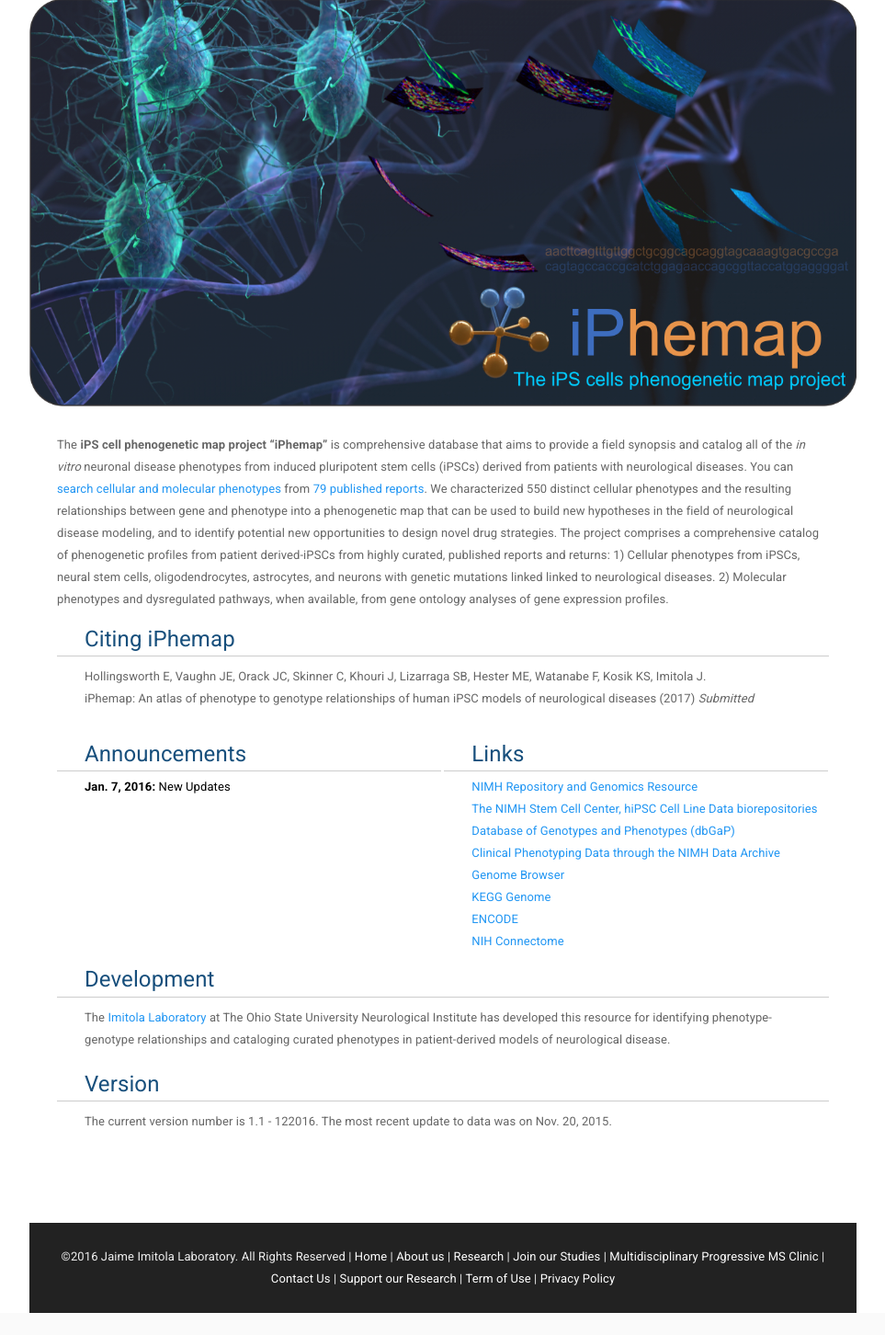
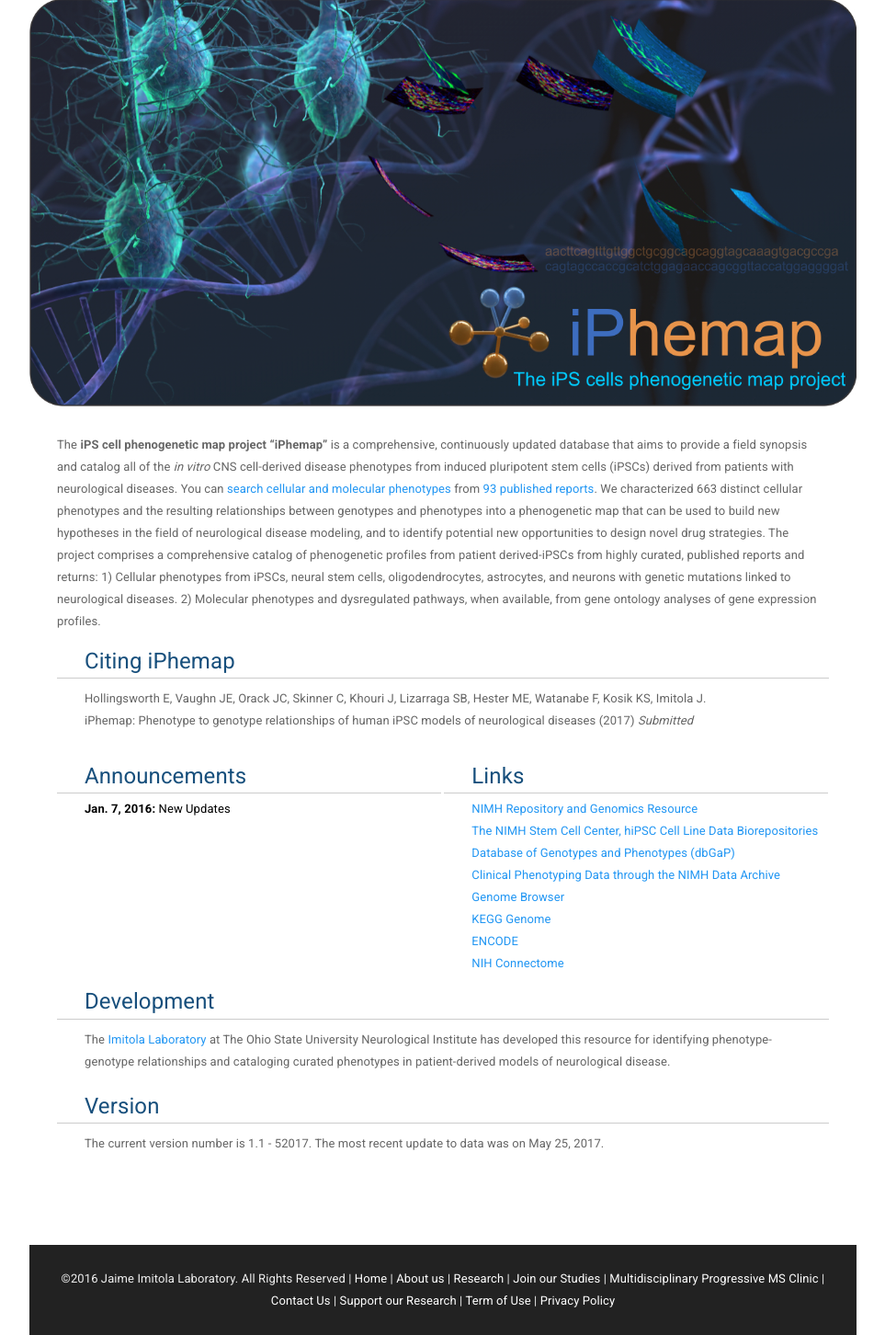
Before and after one commit to ewholling/iphemap, a Django app: page / in a window 1280 px wide. Shown: the part 88-1540 px from the top of the page at 92% size, without its empty margins (158-1121 px from the left). Before the commit the page ends 1516 px from the top, so only its background shows below. Run offline with Django 3.2, Linux system fonts and the light colour scheme; data comes from the database, SQL or seed files in the repository; some libraries are stand-ins or nearby versions.

Commit message:
Create about.html

```diff
--- a/pkg/ipscdb/templates/ipscdb/about.html
+++ b/pkg/ipscdb/templates/ipscdb/about.html
@@ -6,20 +6,20 @@
  </div>
   <div class="tinted">
     <p>
-  The <b>iPS cell phenogenetic map project “iPhemap”</b> is comprehensive
-  database that aims to provide a field synopsis and catalog all of the
-  <i>in vitro</i> neuronal disease phenotypes from induced pluripotent stem
-  cells (iPSCs) derived from patients with neurological diseases.
-  You can <a href="search">search cellular and molecular phenotypes </a>
-  from <a href="/studies">79 published reports</a>. We characterized 550
-  distinct  cellular phenotypes and the resulting relationships between
-  gene and phenotype into a phenogenetic map that can be used to build
-  new hypotheses in the field of neurological disease modeling, and to
-  identify potential new opportunities to design novel drug strategies.
-  The project comprises a comprehensive catalog of phenogenetic profiles
-  from patient derived-iPSCs from highly curated, published reports
-  and returns: 1) Cellular phenotypes from iPSCs, neural stem cells,
-  oligodendrocytes, astrocytes, and neurons with genetic mutations linked
+  The <b>iPS cell phenogenetic map project “iPhemap”</b> is a comprehensive,
+  continuously updated database that aims to provide a field synopsis and
+  catalog all of the <i>in vitro</i> CNS cell-derived disease phenotypes
+  from induced pluripotent stem cells (iPSCs) derived from patients with
+  neurological diseases. You can <a href="search">search cellular and
+  molecular phenotypes </a> from <a href="/studies">93 published reports</a>.
+  We characterized 663 distinct cellular phenotypes and the resulting
+  relationships between genotypes and phenotypes into a phenogenetic map
+  that can be used to build new hypotheses in the field of neurological
+  disease modeling, and to identify potential new opportunities to design
+  novel drug strategies. The project comprises a comprehensive catalog of
+  phenogenetic profiles from patient derived-iPSCs from highly curated,
+  published reports and returns: 1) Cellular phenotypes from iPSCs, neural
+  stem cells, oligodendrocytes, astrocytes, and neurons with genetic mutations
   linked to neurological diseases. 2) Molecular phenotypes and dysregulated
   pathways, when available, from gene ontology analyses of gene expression
   profiles.
@@ -28,7 +28,7 @@
   <div class="tintedb">
   <h4>Citing iPhemap</h4>
   <p>Hollingsworth E, Vaughn JE, Orack JC, Skinner C, Khouri J, Lizarraga SB, Hester ME, Watanabe F, Kosik KS, Imitola J.
-  <br> iPhemap: An atlas of phenotype to genotype relationships of human iPSC models of neurological diseases (2017) <i>Submitted</i></p>
+  <br> iPhemap: Phenotype to genotype relationships of human iPSC models of neurological diseases (2017) <i>Submitted</i></p>
 </div>
 
 <div class="tintedc">
@@ -45,7 +45,7 @@
   <div class="tintedb blue-links">
     <h4>Links</h4>
     <a class="announcement" href="https://www.nimhgenetics.org">NIMH Repository and Genomics Resource</a>
-    <a class="announcement" href="https://www.nimhgenetics.org/stem_cells/">The NIMH Stem Cell Center, hiPSC Cell Line Data biorepositories</a>
+    <a class="announcement" href="https://www.nimhgenetics.org/stem_cells/">The NIMH Stem Cell Center, hiPSC Cell Line Data Biorepositories</a>
     <a class="announcement" href="http://www.ncbi.nlm.nih.gov/gap">Database of Genotypes and Phenotypes (dbGaP)</a>
     <a class="announcement" href="http://rdocdb.nimh.nih.gov/">Clinical Phenotyping Data through the NIMH Data Archive</a>
     <a class="announcement" href="https://genome.ucsc.edu/">Genome Browser</a>
@@ -62,7 +62,7 @@
 
 <div class="tintedb">
   <h4>Version</h4>
-  <p>The current version number is 1.1 - 122016. The most recent update to data was on Nov. 20, 2015.</p>
+  <p>The current version number is 1.1 - 52017. The most recent update to data was on May 25, 2017.</p>
 </div>
 
 {% endblock %}
```
